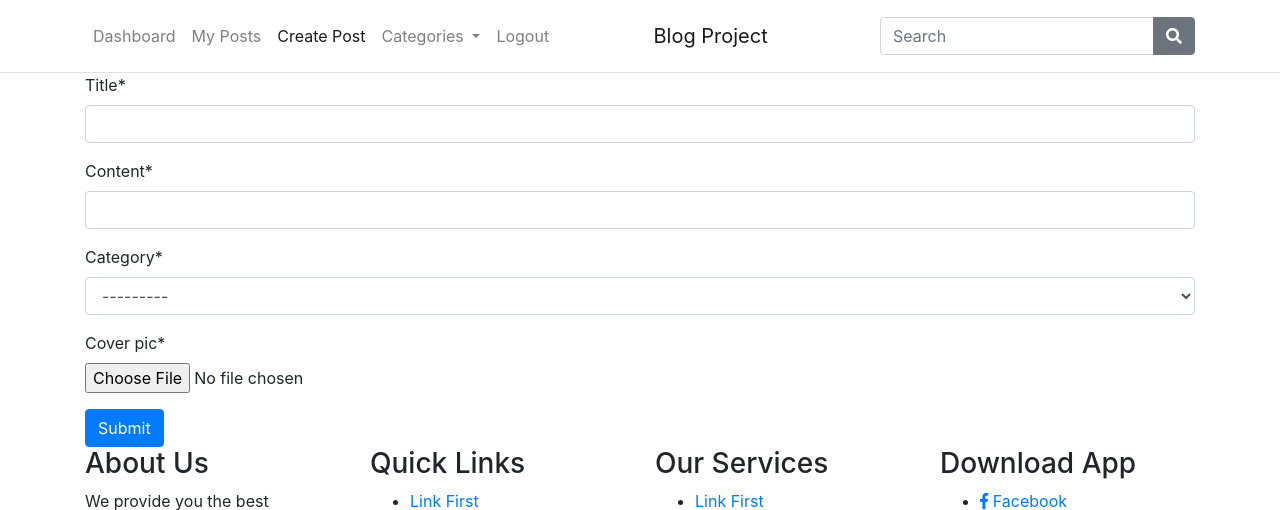
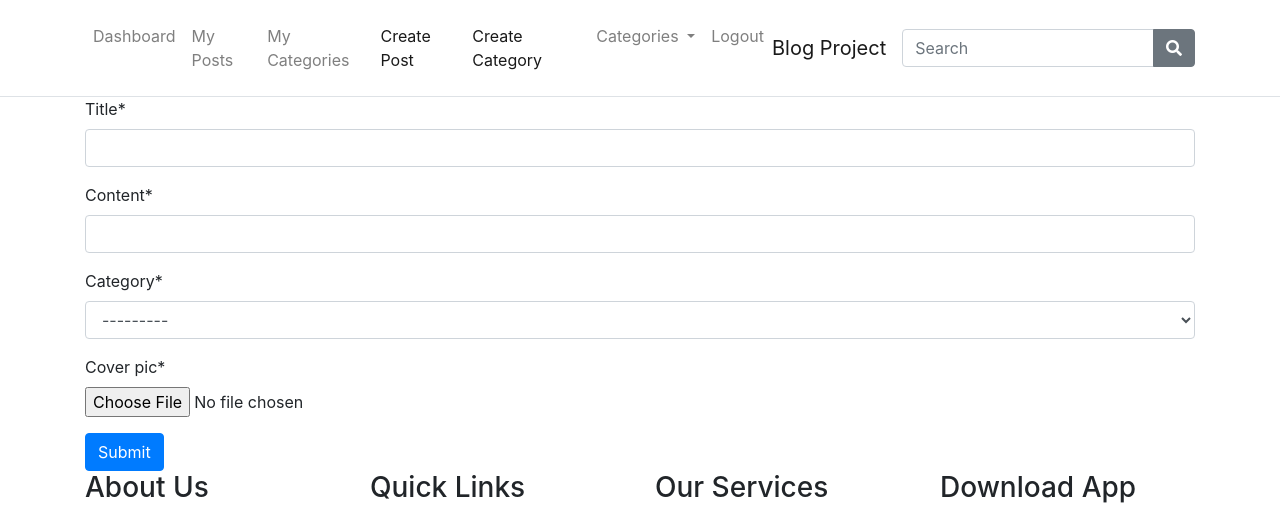
Before and after one commit to muskan221/Django-Blog, a Django app: page /posts/create/ in a window 1280 px wide. Shown: the top 510 px of the page. Run offline with Django 3.2, Linux system fonts and the light colour scheme; the visitor is signed in with stand-in values (Sample User, id 1); data that the repository does not hold is empty; some libraries are stand-ins or nearby versions.

Commit message:
modified navbar

```diff
--- a/posts/templates/includes/navbar.html
+++ b/posts/templates/includes/navbar.html
@@ -21,8 +21,20 @@
               {% endif %}
             </li>
 
+            <li class="nav-item"></li>
+              {% if tab == 'my_categories' %}
+              <a class="nav-link active" href="{% url 'my_categories' %}">My Categories</a>
+              {% else %}
+              <a class="nav-link" href="{% url 'my_categories' %}">My Categories</a>
+              {% endif %}
+          </li>
+
             <li class="nav-item">
               <a class="nav-link {{ tab|active:'create' }}" href="{% url 'create' %}">Create Post</a>
+            </li>
+
+            <li class="nav-item">
+              <a class="nav-link {{ tab|active:'create' }}" href="{% url 'createcategory' %}">Create Category</a>
             </li>
           {% endif %}
 
```
